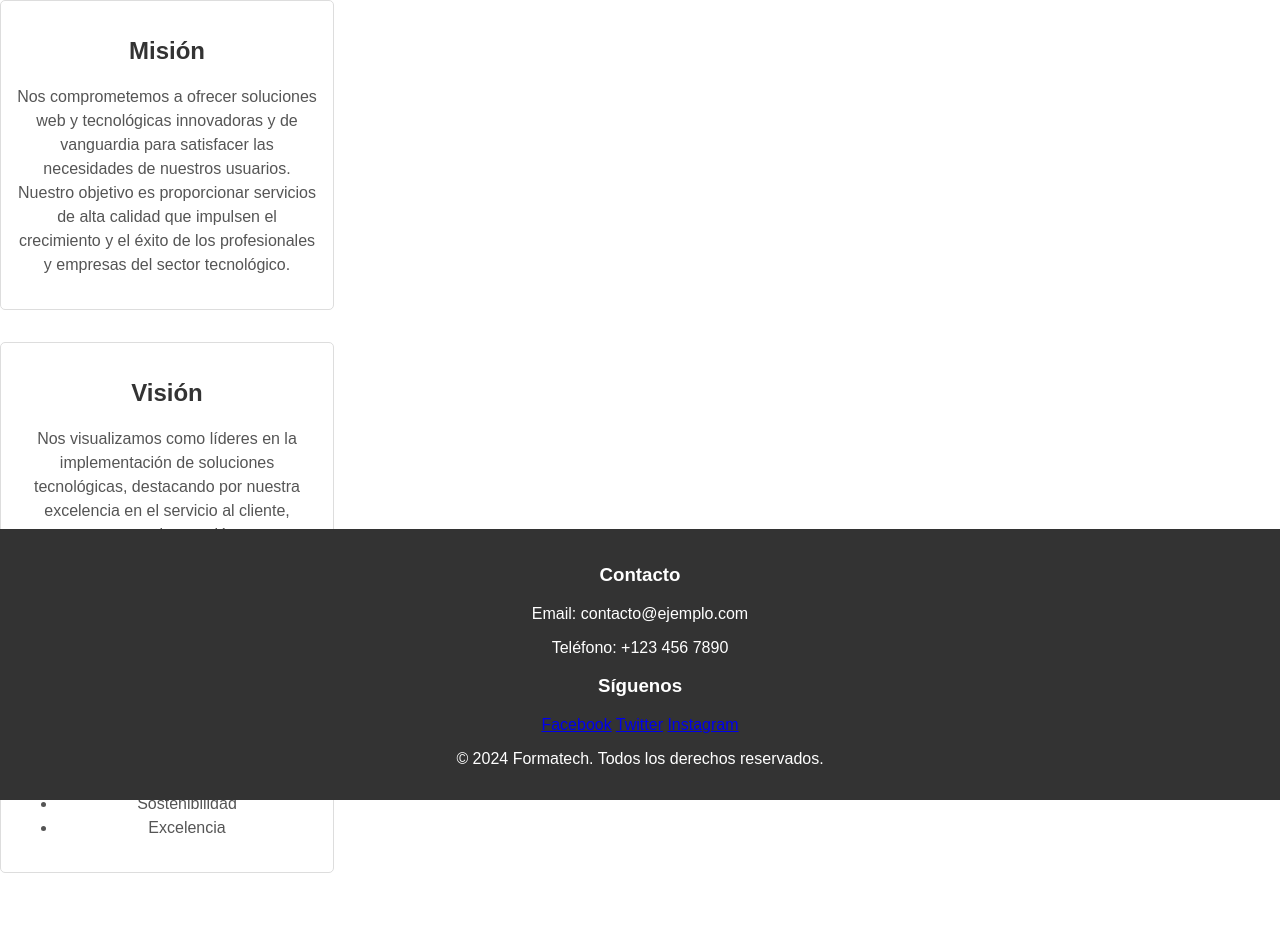
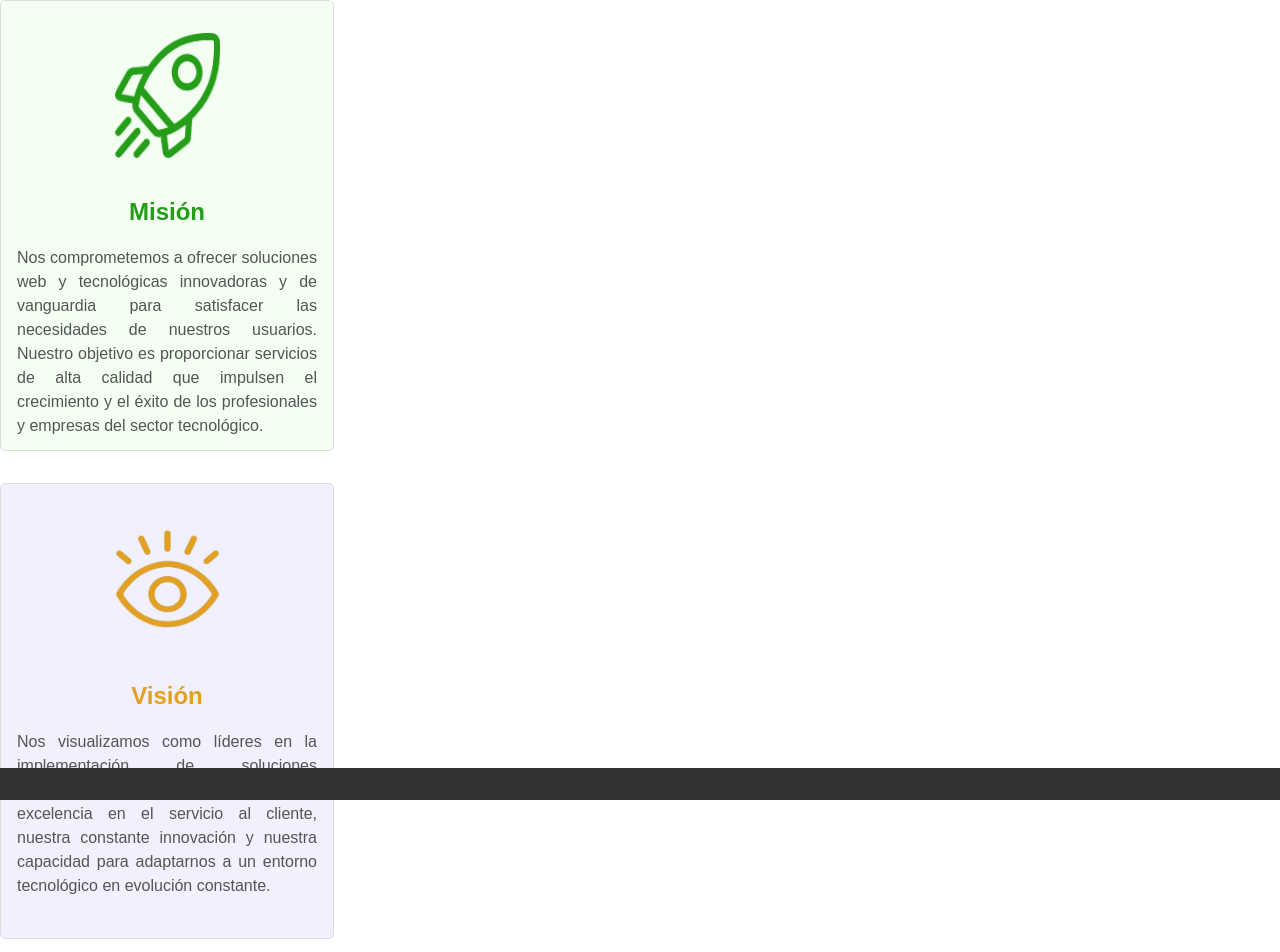
Before and after one commit to EdwarLe/DevBook, a plain HTML site: page views/nosotros.html in a window 1280 px wide. Shown: the top 952 px of the page. Before the commit the page ends 873 px from the top, so only its background shows below. Drawn offline with nearby package versions, Linux system fonts and the light colour scheme.

Commit message:
se agregan imagenes de propiedad para la seccion mision vision y valores se modifica y ajusta css de tarjetas

```diff
--- a/styles/nosotros.css
+++ b/styles/nosotros.css
@@ -17,7 +17,7 @@ header {
 }
 
 #buscador {
-    /* Estilos para el buscador */
+
     margin: 1em 0;
     text-align: center;
 }
@@ -43,15 +43,66 @@ main {
     text-align: center;
 }
 
-.tarjeta h2 {
-    color: #333;
-}
 
-.tarjeta p, .tarjeta ul {
+.tarjeta p{
     color: #555;
     font-size: 1em;
     line-height: 1.5em;
+    text-align: justify;
 }
+
+.tarjeta.tarjeta.valores img {
+    max-width: 100%;
+    height: auto;
+    border-radius: 5px;
+    margin: 1em 0;
+}
+
+
+.tarjeta.mision{
+ background-color: #F2FFF1;
+
+}
+.tarjeta.tarjeta.mision img {
+    width: 35%;
+    height: 30%;
+    border-radius: 5px;
+    margin: 1em 0;
+}
+
+.tarjeta.mision h2 {
+    color: #259D19;
+    text-align: center;
+}
+
+.tarjeta.vision {
+    background-color: #F0F0FF;
+
+}
+.tarjeta.vision h2 {
+    color: #E3A11F;
+    text-align: center;
+
+}
+
+.tarjeta.tarjeta.vision img {
+    width: 35%;
+    height: 30%;
+    border-radius: 5px;
+    margin: 1em 0;
+}
+
+
+.tarjeta.valores {
+    background-color: #fff3e0;
+}
+
+.tarjeta.valores h2 {
+    color: #171A8F;
+    text-align: center;
+}
+
+
 
 footer {
     background-color: #333;
--- a/views/nosotros.html
+++ b/views/nosotros.html
@@ -24,23 +24,20 @@
 
         <section class="seccion-mision-vision-valores">
             <div class="tarjeta mision">
+                <img src="../img/mision.png" alt="ImgMision">
                 <h2>Misión</h2>
                 <p>Nos comprometemos a ofrecer soluciones web y tecnológicas innovadoras y de vanguardia para satisfacer las necesidades de nuestros usuarios.
                    Nuestro objetivo es proporcionar servicios de alta calidad que impulsen el crecimiento y el éxito de los profesionales y empresas del sector tecnológico.</p>
             </div>
             <div class="tarjeta vision">
+                <img src="../img/vision.png" alt="ImgVision">
                 <h2>Visión</h2>
                 <p>Nos visualizamos como líderes en la implementación de soluciones tecnológicas, destacando por nuestra excelencia en el servicio al cliente,
                    nuestra constante innovación y nuestra capacidad para adaptarnos a un entorno tecnológico en evolución constante.</p>
             </div>
             <div class="tarjeta valores">
                 <h2>Valores</h2>
-                <ul>
-                    <li>Integridad</li>
-                    <li>Innovación</li>
-                    <li>Sostenibilidad</li>
-                    <li>Excelencia</li>
-                </ul>
+                <img src="../img/valores.png" alt="ImgValores">
             </div>
         </section>
 
@@ -48,7 +45,7 @@
 
         <!-- Vanessa - Footer -->
         <footer id="pie-de-pagina">
-            <div class="contacto">
+            <!-- <div class="contacto">
                 <h3>Contacto</h3>
                 <p>Email: contacto@ejemplo.com</p>
                 <p>Teléfono: +123 456 7890</p>
@@ -61,7 +58,7 @@
             </div>
             <div class="derechos">
                 <p>&copy; 2024 Formatech. Todos los derechos reservados.</p>
-            </div>
+            </div> -->
         </footer>
     </div>
 </body>
```
Also changed, not shown: img/LogoDevBook.png (added), img/LogoOficial.png (added), img/mision.png (added), img/valores.png (added), img/vision.png (added).
